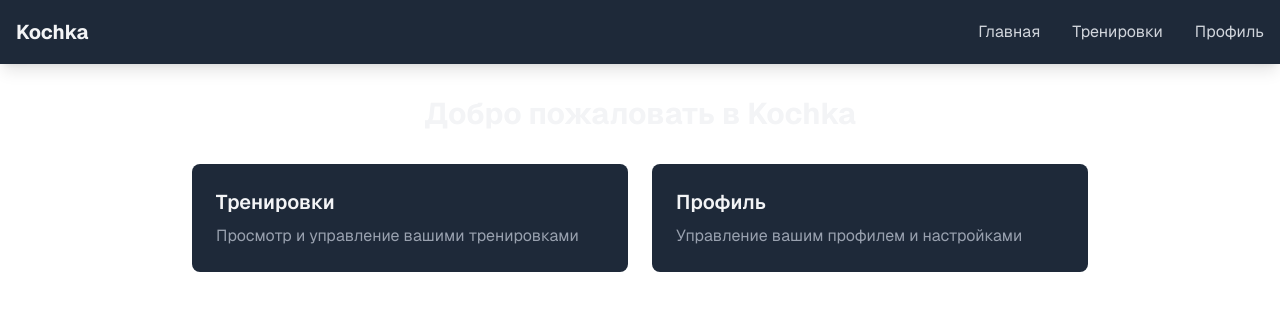
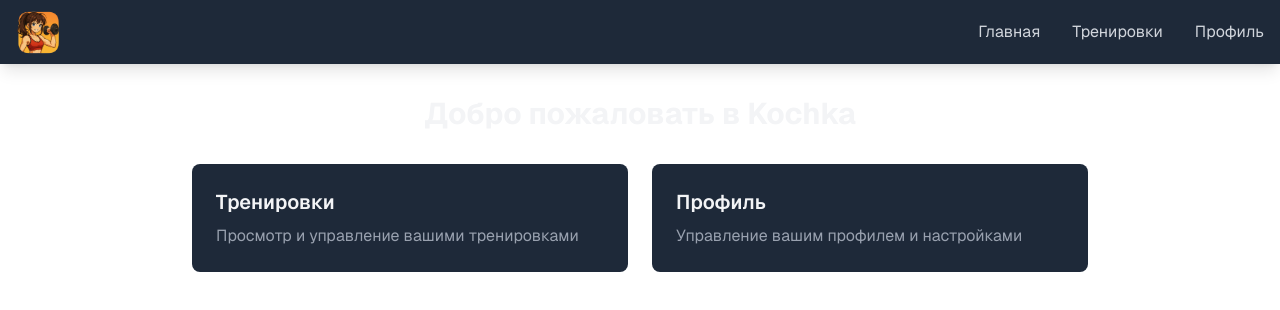
Before and after one commit to kochkadev/kochka-web-client, a Next.js app: page / in a window 1280 px wide. Shown: the top 310 px of the page. Built offline with nearby package versions, Linux system fonts and the light colour scheme.

Commit message:
chore: add new logo

```diff
--- a/src/app/layout.tsx
+++ b/src/app/layout.tsx
@@ -18,6 +18,11 @@ export const metadata: Metadata = {
   title: "Kochka",
   description: "Fitness tracking application",
   manifest: "/manifest.json",
+  icons: {
+    icon: "/logo.ico",
+    shortcut: "/logo.ico",
+    apple: "/logo.ico",
+  },
 };
 
 export default function RootLayout({
@@ -34,7 +39,8 @@ export default function RootLayout({
         <meta name="apple-mobile-web-app-title" content="Kochka" />
         <meta name="format-detection" content="telephone=no" />
         <meta name="mobile-web-app-capable" content="yes" />
-        <link rel="apple-touch-icon" href="/icons/icon-192x192.png" />
+        <link rel="icon" href="/logo.ico" />
+        <link rel="apple-touch-icon" href="/logo.ico" />
       </head>
       <body className="antialiased bg-gray-900 min-h-screen">
         {children}
--- a/src/components/header/Header.tsx
+++ b/src/components/header/Header.tsx
@@ -32,7 +32,13 @@ export default function Header() {
           {/* Logo */}
           <div className="flex-shrink-0">
             <Link href="/" className="text-xl font-bold text-gray-100">
-              Kochka
+              <img
+                src="/logo.webp"
+                alt="Logo"
+                width={45}
+                height={45}
+                className="object-contain"
+              />
             </Link>
           </div>
 
```
Also changed, not shown: public/logo.webp (added), public/manifest.json, 1 other file (tests, documents, lock files or other folders).
